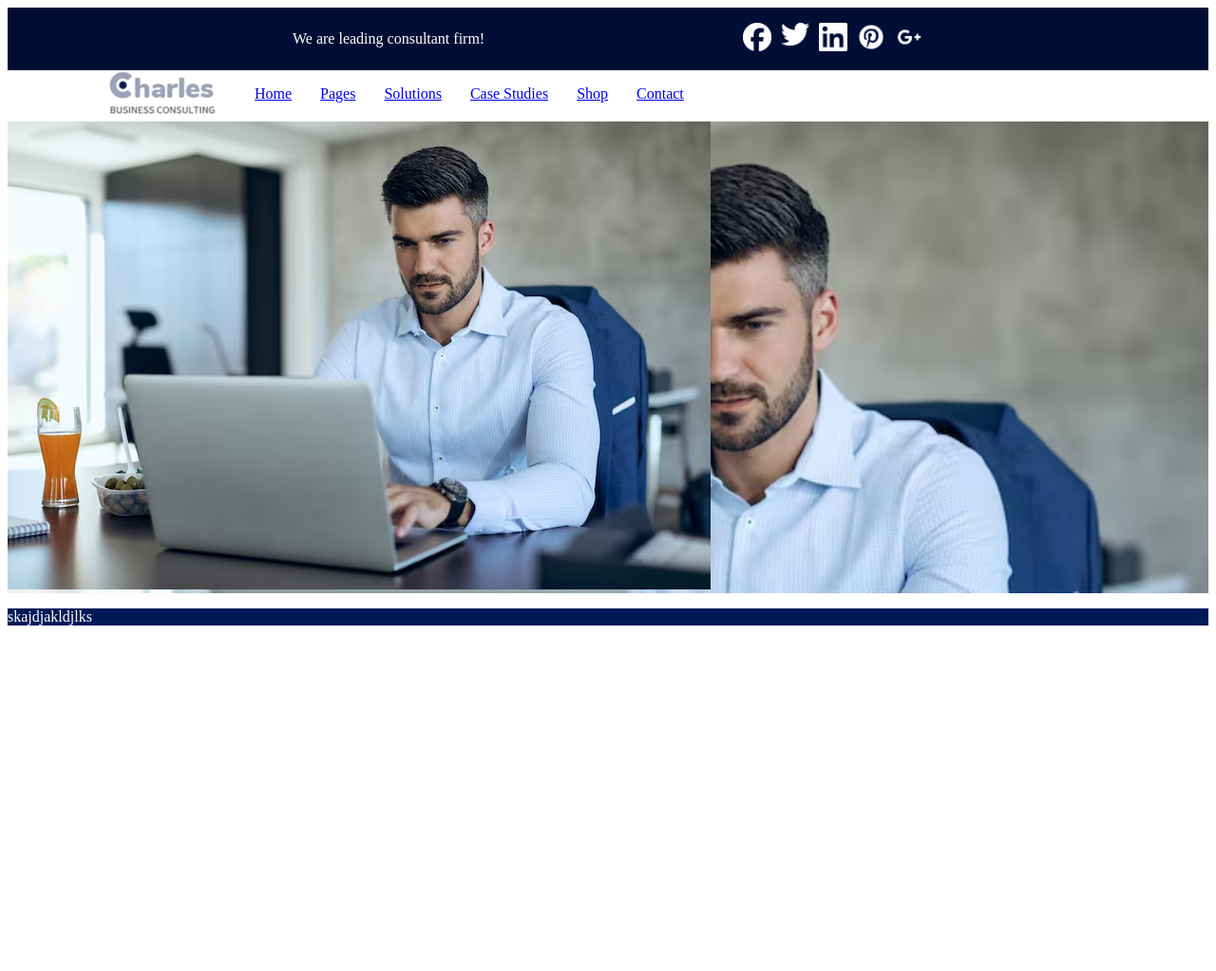
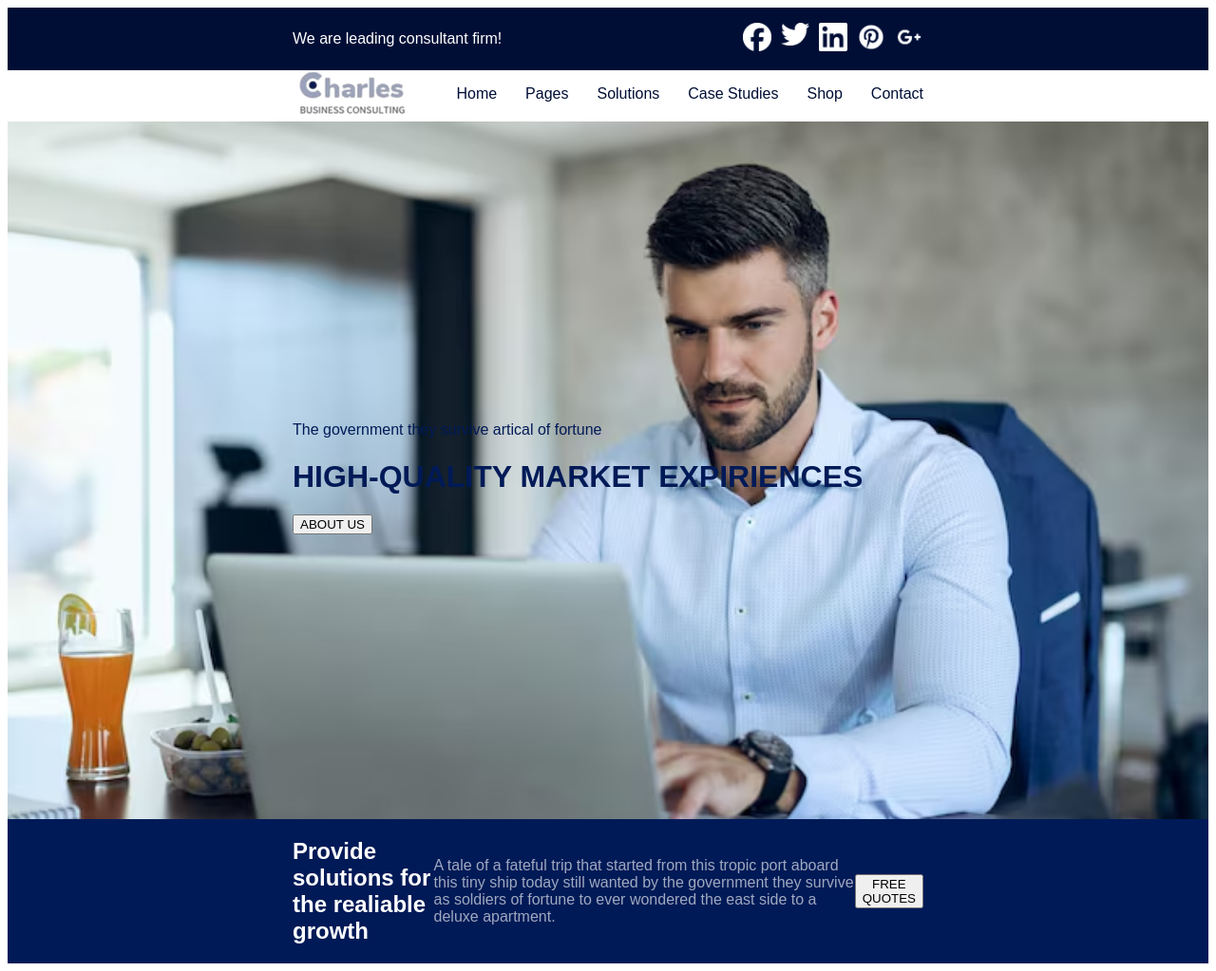
Before and after one commit to Laia123456/proyecto_foto_classroom_albert, a plain HTML site: page index.html in a window 1280 px wide. Shown: the whole page at 95% size. Before the commit the page ends 800 px from the top, so only its background shows below. Drawn offline with Linux system fonts and the light colour scheme.

Commit message:
acabado?

```diff
--- a/index.html
+++ b/index.html
@@ -35,35 +35,32 @@
                         <li><a href="#">Contact</a></li>
                     </ul>
                 </nav>
-                <div> <!--Nav-->
-
-                </div>
-            </div>
         </div>
     </header>
 
     <main>
         <div class="foto_empresario"> <!--Main 1, entero, foto-->
-            <img src="img/empresario_.jpg" alt="">
             <div> <!--Container 1, main1-->
-                <div> <!--Textos + boton-->
-
+                <div class="textos_foto"> <!--Textos + boton-->
+                    <p>The government they survive artical of fortune</p>
+                    <h1><strong>HIGH-QUALITY </strong> MARKET EXPIRIENCES</h1>
+                    <button>ABOUT US</button>
                 </div>
             </div>
         </div>
     </main>
 
     <footer>
-        <div class="footer"> <!--Footer 1, entero, azul-->
-            <div> <!--Container 1, footer 1-->
-                <div> <!--Parrafo 1, footer 1-->
-                    <p>skajdjakldjlks</p>
+        <div> <!--Footer 1, entero, azul-->
+            <div class="container_1_footer"> <!--Container 1, footer 1-->
+                <div class="parrafo_1_footer"> <!--Parrafo 1, footer 1-->
+                    <h2>Provide solutions for the realiable growth</h2>
                 </div>
-                <div> <!--Parrafo 2, footer 1-->
-
+                <div class="parrafo_2_footer"> <!--Parrafo 2, footer 1-->
+                    <p>A tale of a fateful trip that started from this tropic port aboard this tiny ship today still wanted by the government they survive as soldiers of fortune to ever wondered the east side to a deluxe apartment.</p>
                 </div>
-                <div> <!--Boton, footer 1-->
-
+                <div class="boton_footer"> <!--Boton, footer 1-->
+                    <button>FREE QUOTES</button>
                 </div>
             </div>
         </div>
--- a/styles.css
+++ b/styles.css
@@ -1,13 +1,22 @@
+body {
+  font-family: Arial, Helvetica, sans-serif;
+}
+
 .header {
-
 }
 
 .header_1 {
-    background-color: #000E36;
+  background-color: #000e36;
   color: white;
 }
 
-.container_1_header{
+.header a {
+  text-decoration: none;
+  color: #000e36;
+  list-style: none;
+}
+
+.container_1_header {
   margin-left: 300px;
   margin-right: 300px;
   display: flex;
@@ -30,7 +39,7 @@
 
 .header_2 {
   background-color: #ffffff;
-    color: rgb(0, 0, 0);
+  color: #000e36;
 }
 
 .logo_empresa img {
@@ -44,22 +53,47 @@
 }
 
 .container_2_header {
-    margin-left: 100px;
-    margin-right: 100px;
   display: flex;
+  justify-content: space-between;
+  margin-left: 300px;
+  margin-right: 300px;
 }
 
+.textos_foto {
+  color: #001a57;
+  padding: 300px;
+}
 
-
-
-main {
+.foto_empresario {
   background-image: url(img/empresario_.jpg);
   background-size: cover;
+  background-repeat: no-repeat;
 }
 
-
-
-.footer {
+footer {
   background-color: #001a57;
   color: white;
 }
+
+.container_1_footer {
+  margin-left: 300px;
+  margin-right: 300px;
+  display: flex;
+  justify-content: space-between;
+}
+
+.parrafo_1_footer {
+  display: flex;
+  align-items: center;
+}
+
+.parrafo_2_footer {
+  color: #ffffff9f;
+  display: flex;
+  align-items: center;
+}
+
+.boton_footer {
+  display: flex;
+  align-items: center;
+}
```
Lines whose indentation alone changed are shown as unchanged.
